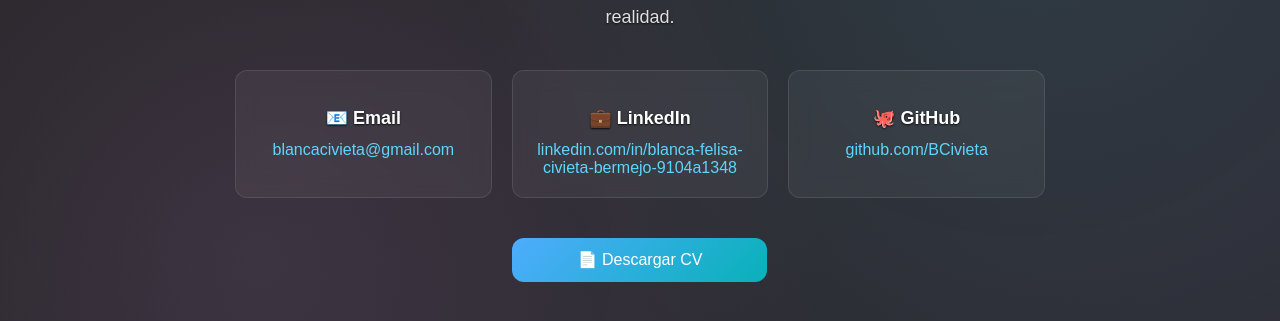
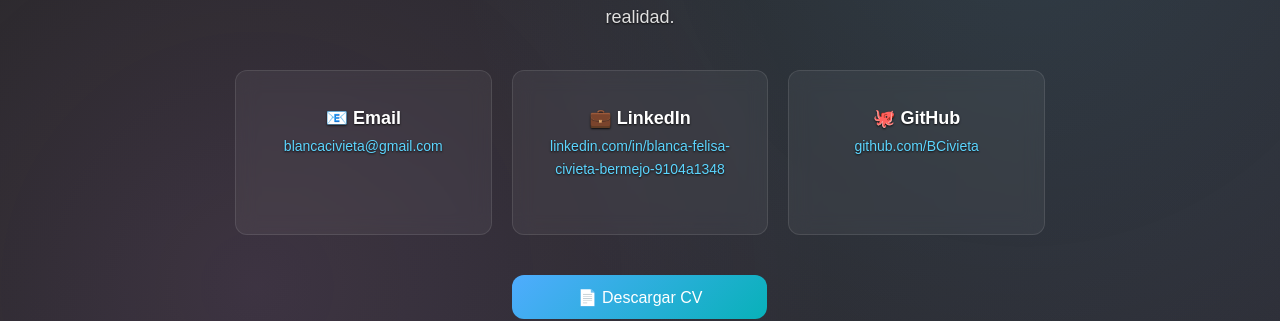
Before and after one commit to BCivieta/Portfolio, a Next.js app in the folder mi-portfolio/: page / in a window 1280 px wide. Shown: the part 5053-5374 px from the top of the page. Built offline with nearby package versions, Linux system fonts and the light colour scheme.

Commit message:
tarjetas de contacto clicables

```diff
--- a/mi-portfolio/src/app/globals.css
+++ b/mi-portfolio/src/app/globals.css
@@ -748,32 +748,42 @@
   margin-top: 32px;
   padding: 5px;
 }
+
 .contact-method {
-  padding: 20px;
+  display: block;
+
   background: rgba(255,255,255,0.05);
   border-radius: 12px;
   border: 1px solid rgba(255,255,255,0.1);
   backdrop-filter: blur(10px);
   transition: all 0.3s ease;
+  text-decoration: none;
+  color: inherit;
 }
+
 .contact-method:hover {
   background: rgba(255,255,255,0.08);
   border-color: var(--accent);
   transform: translateY(-4px);
 }
+
 .contact-method h4 {
-  margin-bottom: 12px;
+  margin-bottom: 6px;
   color: #ffffff;
   font-weight: 600;
   text-shadow: 0 1px 2px rgba(0,0,0,0.8);
 }
-.contact-method a {
+
+.contact-method p {
   color: var(--accent);
+  font-size: 14px;
   transition: color 0.2s;
 }
-.contact-method a:hover {
-  color: var(--foreground);
+
+.contact-method:hover p {
+  color:white;
 }
+
 
 /*Footer*/
 .site-footer {
--- a/mi-portfolio/src/app/page.tsx
+++ b/mi-portfolio/src/app/page.tsx
@@ -105,32 +105,28 @@
           </p>
 
           <div className="contact-methods">
-            <div className="contact-method">
+            <a href="mailto:blancacivieta@gmail.com" className="contact-method">
               <h4>📧 Email</h4>
-              <a href="mailto:blancacivieta@gmail.com">
-                blancacivieta@gmail.com
+              <p>blancacivieta@gmail.com</p>
             </a>
-            </div>
-            <div className="contact-method">
-              <h4>💼 LinkedIn</h4>
             <a
               href="https://www.linkedin.com/in/blanca-felisa-civieta-bermejo-9104a1348/"
               target="_blank"
               rel="noopener noreferrer"
+              className="contact-method"
             >
-                linkedin.com/in/blanca-felisa-civieta-bermejo-9104a1348
+              <h4>💼 LinkedIn</h4>
+              <p>linkedin.com/in/blanca-felisa-civieta-bermejo-9104a1348</p>
             </a>
-            </div>
-            <div className="contact-method">
-              <h4>🐙 GitHub</h4>
             <a
               href="https://github.com/BCivieta"
               target="_blank"
               rel="noopener noreferrer"
+              className="contact-method"
             >
-                github.com/BCivieta
+              <h4>🐙 GitHub</h4>
+              <p>github.com/BCivieta</p>
             </a>
-            </div>
             <div className="contact-download">
               <a
                 href="/cv/BlancaCivieta_CV.pdf"
@@ -148,11 +144,28 @@
       {/* Footer */}
       <footer className="site-footer">
         <div className="footer-content">
-          <p>© {new Date().getFullYear()} Blanca Civieta · Todos los derechos reservados</p>
+          <p>
+            © {new Date().getFullYear()} Blanca Civieta · Todos los derechos
+            reservados
+          </p>
           <div className="footer-links">
-            <a href="https://github.com/BCivieta" target="_blank" rel="noopener noreferrer">GitHub</a>
-            <a href="https://www.linkedin.com/in/blanca-felisa-civieta-bermejo-9104a1348/" target="_blank" rel="noopener noreferrer">LinkedIn</a>
-            <a href="/cv/BlancaCivieta_CV.pdf" download>CV</a>
+            <a
+              href="https://github.com/BCivieta"
+              target="_blank"
+              rel="noopener noreferrer"
+            >
+              GitHub
+            </a>
+            <a
+              href="https://www.linkedin.com/in/blanca-felisa-civieta-bermejo-9104a1348/"
+              target="_blank"
+              rel="noopener noreferrer"
+            >
+              LinkedIn
+            </a>
+            <a href="/cv/BlancaCivieta_CV.pdf" download>
+              CV
+            </a>
           </div>
         </div>
       </footer>
```
Lines whose indentation alone changed are shown as unchanged.
